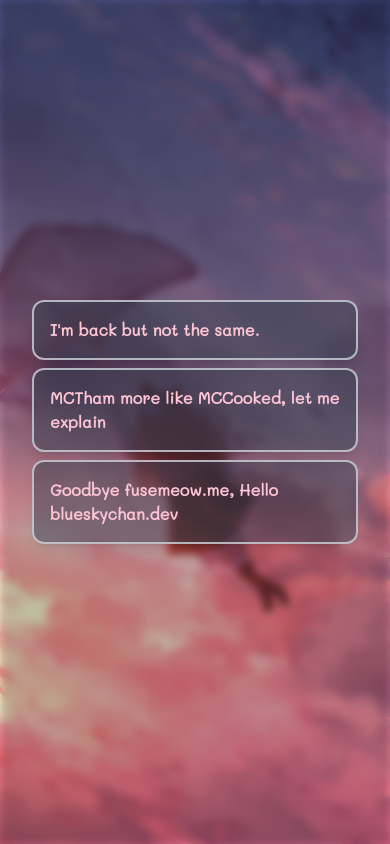
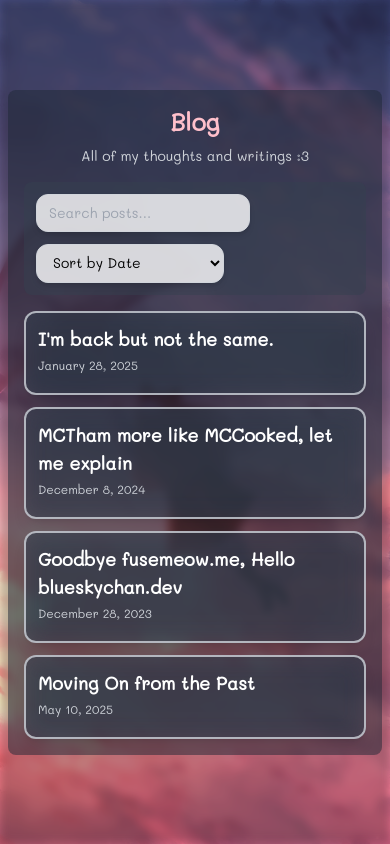
Before and after one commit to blueskychan-dev/blueskychan.dev, a Next.js app: page /blog in a window 390 px wide. Built offline with nearby package versions, Linux system fonts and the light colour scheme.

Commit message:
No sleep

```diff
--- a/posts/backnotwhy.md
+++ b/posts/backnotwhy.md
@@ -1,7 +1,7 @@
 ---
 title: "I'm back but not the same."
 desc: This back to normal but not the same!
-date: "28/01/2025"
+date: "28-01-2025"
 tags:
     - website
     - domain
--- a/posts/mccooked.md
+++ b/posts/mccooked.md
@@ -1,7 +1,7 @@
 ---
 title: "MCTham more like MCCooked, let me explain"
 desc: MCTham with endless drama....
-date: "8/12/2024"
+date: "8-12-2024"
 tags:
     - drama
     - minecraft server
--- a/posts/moveon.md
+++ b/posts/moveon.md
@@ -1,7 +1,7 @@
 ---
 title: "Goodbye fusemeow.me, Hello blueskychan.dev"
 desc: Hello world!
-date: "28/12/2023"
+date: "28-12-2023"
 tags:
   - new home
   - new stuff
--- /dev/null
+++ b/posts/timetomoveon.md
@@ -0,0 +1,73 @@
+---
+title: "Moving On from the Past"
+desc: "Archiving my old 'educational' tools on GitHub — a personal reflection on growth, learning, and letting go."
+date: "10-05-2025"
+tags:
+  - GitHub
+  - Reflection
+  - Programming Journey
+  - Personal Life
+  - Growth
+---
+
+# Archiving My Old Projects: A Chapter Ends
+
+> 📌 tl;dr: I'm officially archiving all my "for educational purpose" DDoS/DoS tools on GitHub. These projects helped me learn programming, but I’ve outgrown them and no longer want them associated with my identity. Time to move on.
+
+---
+
+Well, it's finally time to talk about something that's been on my mind for a while:
+I'm going to archive my old projects—especially the ones related to DDoS/DoS tools created for so-called "educational purposes."
+
+## 🧠 Why This Matters
+
+You might wonder: Why archive these now?
+
+Let me explain the journey that brought me here, and why I think it’s time to move forward.
+
+---
+
+## 📖 The Beginning
+
+Back in the days of "fusenice" (~2020), I didn’t even own a computer. I used my phone and connected to remote desktops from Thai cloud providers like Xver and DriteStudio to experience Windows and explore programming.
+
+That’s when I discovered Python—it looked fun! I started learning but quickly lost interest. I wasn’t serious about it back then.
+
+Fast-forward to 2021: I became curious about DDoS attacks after seeing services like MCStresser. I had no clue what I was doing—my first "tool" was literally a batch file running ping in a loop. Around this time, I also moved to Vultr and Azure.
+
+Later in 2021, I got my first laptop (Core i3-330M, 4GB DDR3, 250GB HDD) for online classes. That’s when I seriously started learning to code again. I discovered C#—and for some reason, it just clicked. I also dabbled in C++ and Linux while trying to make better (but still pretty bad) attack tools.
+
+Ironically, building those tools pushed me to learn how to code. I was constantly Googling, experimenting, and debugging.
+
+---
+
+## 💬 About Those Tools
+
+Yes, you’ve probably seen the many DDoS/DoS tools on my GitHub. Some of you even followed me because of them.
+
+One tool that got attention was DDoSPacket, which I made before I even started middle school. Looking back—it was terrible, I agree. I could write a much better version today, but...
+
+---
+
+## 🧹 Time to Move On
+
+I’ve considered rewriting DDoSPacket and similar tools for years—but now, I’ve decided to archive them entirely. Here's why:
+
+- 🧨 My identity has been unfairly tied to these tools. People call me an "attacker" without any proof—even when I’ve done nothing wrong.
+- ❌ The "educational purpose" label doesn’t help. Many people still misuse these tools—I've even received Telegram DMs from people using them to attack PUBG servers.
+- 🚫 I don’t want legal or personal risks. It’s 2025, I’m in high school now, and I’ve got responsibilities, schoolwork, and teachers to deal with. I don’t want to be dragged down by an old repo.
+- ❤️ I’ve outgrown that phase. These days, I find real joy in learning Linux, C, and Rust.
+
+---
+
+## 🫂 Final Words
+
+Writing those tools taught me a lot. They helped me grow and become who I am today—a true computer enjoyer.
+
+But everything has its time—and that time is over.
+
+If you still want to mess around, you can probably find Termux scripts online. But I won’t support or help with anything related to DDoS anymore.
+
+If you have questions or just want to chat, reach out: hello@mindhas403.dev
+
+Thanks for reading. Take care, and see you around. <3
--- a/public/random.js
+++ b/public/random.js
@@ -6,7 +6,7 @@ console.log("Sometimes this world is great, but sometimes it sucks.... :c")
 const sleep = (ms) => new Promise((resolve) => setTimeout(resolve, ms))
 sleep(2500).then(() => {
   console.log(
-    "%cI 🫶 @ahenyao! (so much) <3",
+    "%c Something went wrong... :c",
     "color: #FF69B4; font-size: 20px; font-weight: bold;",
   )
   console.log(
--- a/src/pages/blog.jsx
+++ b/src/pages/blog.jsx
@@ -2,6 +2,7 @@ import fs from "fs"
 import matter from "gray-matter"
 import Link from "next/link"
 import Head from "next/head"
+import { useState } from "react"
 
 export async function getStaticProps() {
   const files = fs.readdirSync("posts")
@@ -12,11 +13,29 @@ export async function getStaticProps() {
       const slug = fileName.replace(".md", "")
       const readFile = fs.readFileSync(`posts/${fileName}`, "utf-8")
       const { data: frontmatter } = matter(readFile)
+
+      // Fix date formatting - handle both DD-MM-YYYY and other formats
+      let formattedDate = frontmatter.date;
+      if (frontmatter.date && frontmatter.date.includes('-')) {
+        const [day, month, year] = frontmatter.date.split('-');
+        if (day && month && year) {
+          formattedDate = new Date(`${month}/${day}/${year}`).toLocaleDateString('en-US', {
+            year: 'numeric',
+            month: 'long',
+            day: 'numeric'
+          });
+        }
+      }
+
       return {
         slug,
-        frontmatter,
+        frontmatter: {
+          ...frontmatter,
+          formattedDate: formattedDate || frontmatter.date
+        },
       }
     })
+    .sort((a, b) => new Date(b.frontmatter.date) - new Date(a.frontmatter.date))
 
   return {
     props: {
@@ -26,28 +45,84 @@ export async function getStaticProps() {
 }
 
 export default function Blog({ posts }) {
+  const [search, setSearch] = useState("")
+  const [sortBy, setSortBy] = useState("date")
+
+  const filteredPosts = posts
+    .filter(({ frontmatter }) =>
+      frontmatter.title.toLowerCase().includes(search.toLowerCase())
+    )
+    .sort((a, b) => {
+      if (sortBy === "letter") {
+        return a.frontmatter.title.localeCompare(b.frontmatter.title)
+      } else {
+        return new Date(b.frontmatter.date) - new Date(a.frontmatter.date)
+      }
+    })
+
   return (
     <>
       <Head>
         <title>My Blog :3</title>
         <meta name="theme-color" content="#FFC0CB" />
         <meta property="og:title" content="Blog" key="title" />
-      <meta
-        property="og:description"
-        content="My blog :3"
+        <meta property="og:description" content="My blog :3" />
+        <meta name="viewport" content="width=device-width, initial-scale=1" />
+      </Head>
+
+      <div className="p-4 md:p-6 backdrop-blur-md bg-gray-800/50 rounded-lg max-w-7xl mx-auto">
+        <h1 className="text-2xl md:text-3xl font-bold mb-2 text-center text-[#FFC0CB]">Blog</h1>
+        <p className="text-center text-gray-300 mb-4 md:mb-6 text-sm md:text-base">All of my thoughts and writings :3</p>
+
+        {/* Search & Sort */}
+        <div className="flex flex-col gap-3 md:gap-4 md:flex-row items-start md:items-center mb-4 md:mb-6 bg-gray-700/50 p-3 md:p-4 rounded-lg">
+          <input
+            type="text"
+            placeholder="Search posts..."
+            value={search}
+            onChange={(e) => setSearch(e.target.value)}
+            className="px-3 py-2 md:px-4 md:py-2 rounded-xl border border-gray-300 bg-white/80 text-black shadow-md focus:outline-none focus:ring-2 focus:ring-pink-300 flex-grow text-sm md:text-base"
           />
-    </Head>
-    <div className="md:grid-cols-3 lg:grid-cols-4 p-4">
-      {posts.map(({ slug, frontmatter }) => (
-        <div
+          <select
+            value={sortBy}
+            onChange={(e) => setSortBy(e.target.value)}
+            className="px-3 py-2 md:px-4 md:py-2 rounded-xl border border-gray-300 bg-white/80 text-black shadow-md focus:outline-none focus:ring-2 focus:ring-pink-300 text-sm md:text-base"
+          >
+            <option value="date">Sort by Date</option>
+            <option value="letter">Sort by Alphabetical</option>
+          </select>
+        </div>
+
+        {/* Posts */}
+        {filteredPosts.length > 0 ? (
+          <div className="grid grid-cols-1 sm:grid-cols-2 md:grid-cols-3 lg:grid-cols-4 gap-3 md:gap-4">
+            {filteredPosts.map(({ slug, frontmatter }) => (
+              <Link
                 key={slug}
-          className="border-2 border-gray-300/80 bg-gray-700/50 rounded-xl shadow-lg overflow-hidden flex flex-col m-2 backdrop-blur-md"
+                href={`/post/${slug}`}
+                className="border-2 border-gray-300/80 bg-gray-700/50 hover:bg-gray-600/70 transition-all duration-300 rounded-xl shadow-lg overflow-hidden flex flex-col backdrop-blur-md hover:shadow-pink-500/20 hover:border-pink-300/50 group"
               >
-          <Link href={`/post/${slug}`}>
-            <h1 className="p-4 text-1xl font-bold">{frontmatter.title}</h1>
+                <div className="p-3 md:p-4 flex flex-col h-full">
+                  <h1 className="text-lg md:text-xl font-bold text-white group-hover:text-[#FFC0CB] transition-colors duration-300 line-clamp-2">
+                    {frontmatter.title}
+                  </h1>
+                  <p className="text-xs md:text-sm text-gray-300 mt-1 mb-2 md:mb-3">
+                    {frontmatter.formattedDate}
+                  </p>
+                  {frontmatter.description && (
+                    <p className="text-gray-400 text-xs md:text-sm mt-auto line-clamp-2">
+                      {frontmatter.description}
+                    </p>
+                  )}
+                </div>
               </Link>
+            ))}
           </div>
-      ))}
+        ) : (
+          <div className="text-center py-6 md:py-8 bg-gray-700/30 rounded-lg">
+            <p className="text-gray-300 text-base md:text-lg">No posts found matching your search.</p>
+          </div>
+        )}
       </div>
     </>
   )
```
Also changed, not shown: posts/mccooked-th.md (+1 -1 lines). Lines whose indentation alone changed are shown as unchanged.
